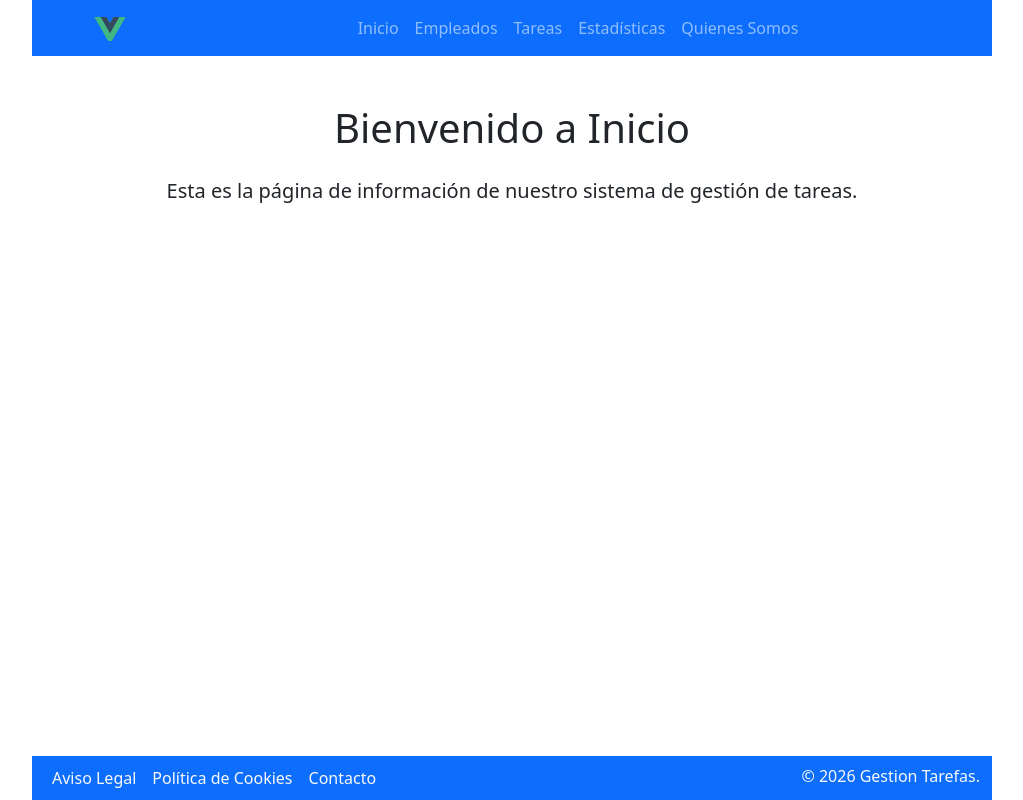
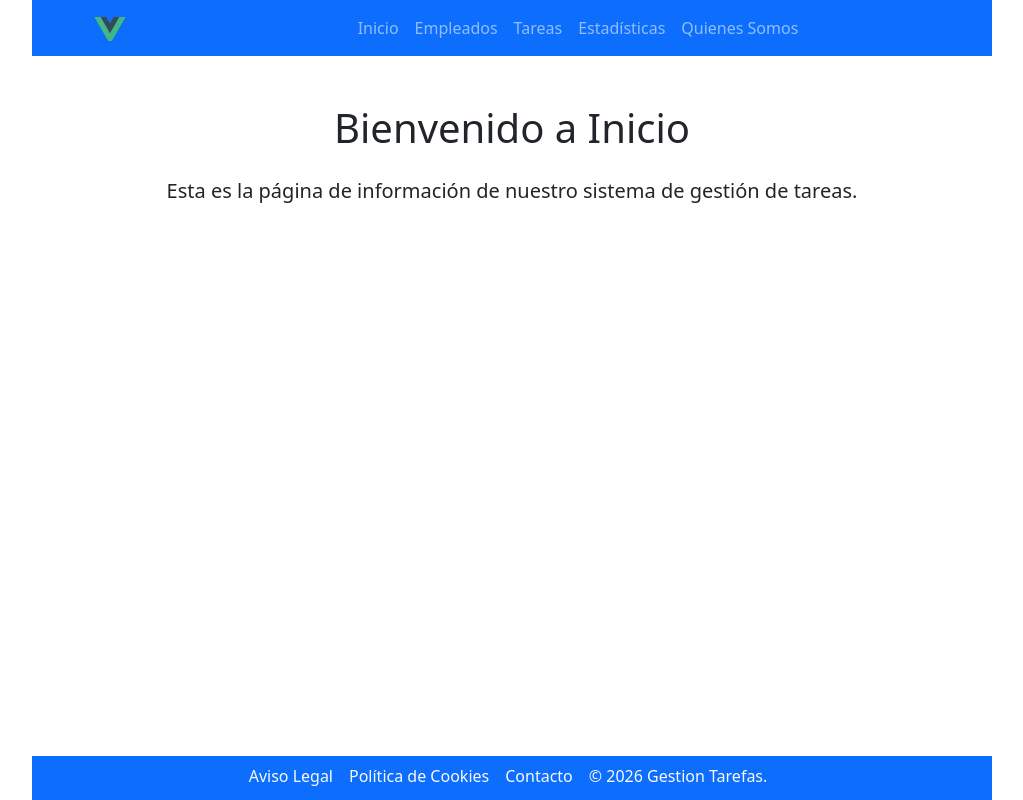
Before and after one commit to wribe/recuperaCarmen, a Vue app: page / in a window 1280 px wide. Shown: the whole page, without its empty margins (128-1151 px from the left). Built offline with nearby package versions, Linux system fonts and the light colour scheme.

Commit message:
aviso legal + not found

```diff
--- a/frontend/src/components/FooTer.vue
+++ b/frontend/src/components/FooTer.vue
@@ -1,13 +1,13 @@
 <template>
   <footer class="navbar navbar-dark bg-primary position-sticky top-1">
-    <div class="container">
+    <div class="container d-flex flex-grow-1 align-items-center justify-content-center">
 
-      <ul class="list-inline mb-0 d-flex justify-content-end">
+      <ul class="list-inline mb-1 d-flex justify-content-end">
         <router-link to="/avisolegal" target="_blank" class="ms-2 nav-link text-light d-inline me-2">Aviso Legal</router-link>
         <router-link to="/politicaprivacidad" target="_blank" class="ms-2 nav-link text-light d-inline me-2">Política de Cookies</router-link>
         <li class="list-inline-item"><a href="#" class="ms-2 text-light text-decoration-none">Contacto</a></li>
       </ul>
-      <p class="mb-1 text-light">&copy; {{ new Date().getFullYear() }} Gestion Tarefas.</p>
+      <p class="mx-3 mb-1 text-light">&copy; {{ new Date().getFullYear() }} Gestion Tarefas.</p>
     </div>
   </footer>
 </template>
--- /dev/null
+++ b/frontend/src/components/NotFound.vue
@@ -0,0 +1,10 @@
+<template>
+    <div class="row">
+        <h1>404</h1>
+        <img src="../assets/HelloKitty.png" alt="error_hello_kitty">
+        <br></br>
+        <h2>Página No encontrada</h2>
+        <p>Perdona, nos hemos equivocado</p>
+        <router-link to="/" class="btn btn-primary">Ir a inicio</router-link>
+    </div>
+</template>
--- a/frontend/src/router/index.js
+++ b/frontend/src/router/index.js
@@ -5,6 +5,7 @@ import TareaS from "../components/TareaS.vue";
 import EstadisTicas from "../components/EstadisTicas.vue";
 import AbouT from "../components/AbouT.vue";
 import AvisoLegal from "../components/AvisoLegal.vue";
+import NotFound from "../components/NotFound.vue";
 
 const routes = [
     {
@@ -36,6 +37,11 @@ const routes = [
         path: "/avisolegal",
         name: "AvisoLegal",
         component: AvisoLegal
+    },
+    {
+        path: "/:pathMatch(.*)*",
+        name: "NotFound",
+        component: NotFound
     }
 ];
 
```
Also changed, not shown: frontend/src/assets/HelloKitty.png (added).
